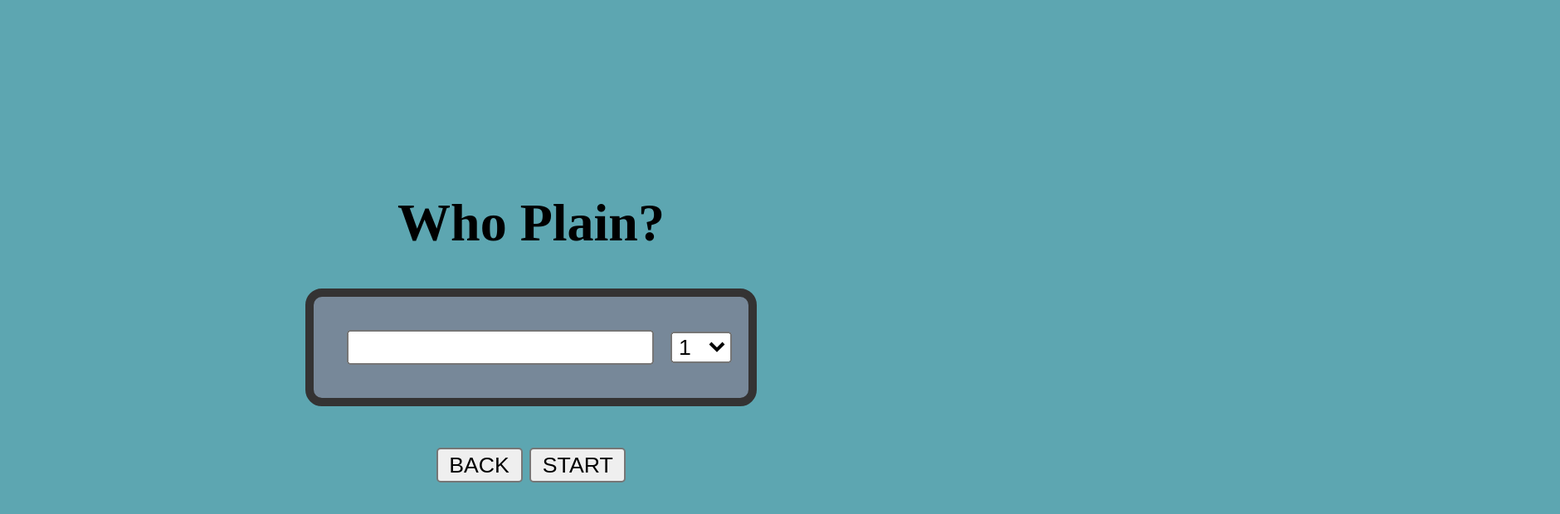
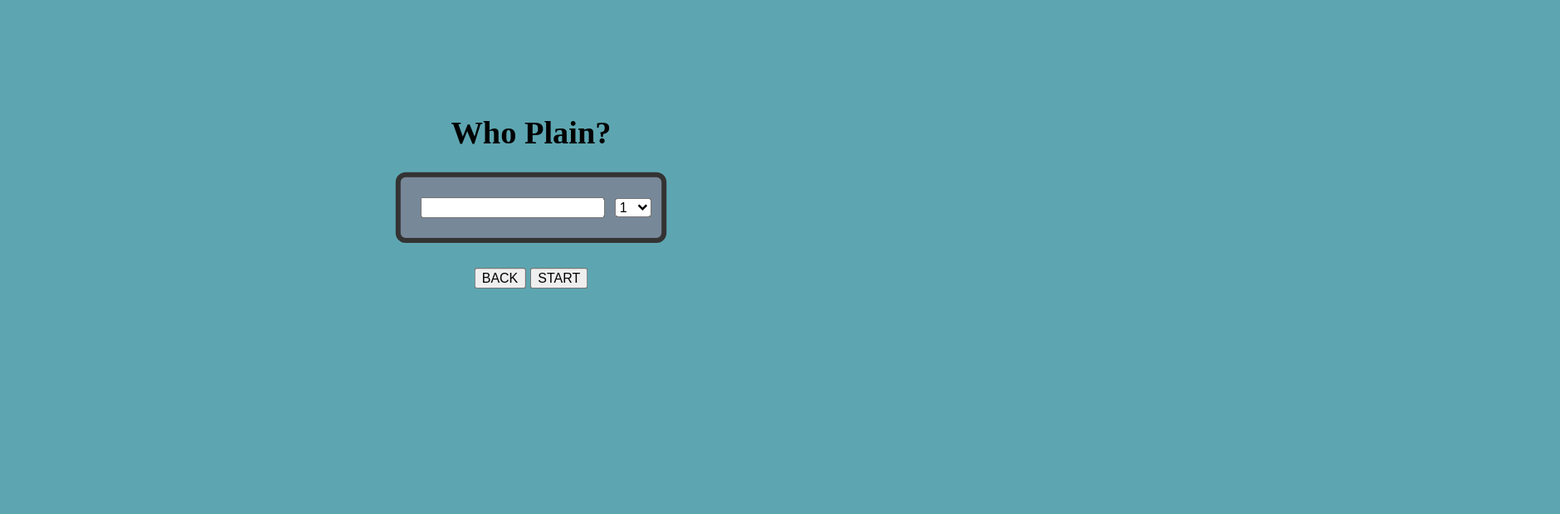
Before and after one commit to DMWH-Bsmith/killer, a plain HTML site: page index.html in a window 1280 px wide. Both pictures are taken after a click on the button "NEXT". Shown: the whole page at 83% size, 1880 px wide, since content can reach past the window. Drawn offline with Linux system fonts and the light colour scheme.

Commit message:
more stylingggg

```diff
--- a/style.css
+++ b/style.css
@@ -8,10 +8,7 @@ body {
 
 .content {
     padding: 20px;
-    /* background-color: white;  */
     background-color: rgb(93, 166, 177);
-
-    /* Ensure inner content has a different background if needed */
 }
 
 
@@ -24,30 +21,24 @@ body {
 
 .first, .second {
     overflow: hidden;
-    transform: scale(2);
+    transform: scale(1.2);
     transform-origin: center;
 }
 
 .first, .second, .third {
-    margin-top: 190px;
+    margin-top: 25px;
     min-height: 400px;
     background-color: rgb(93, 166, 177);
 }
 
 .third {
     overflow: hidden;
-
     transform: scale(1.5);
-    /* Adjust the scale factor as needed */
     transform-origin: center;
     padding-left: 20px;
     padding-right: 50px;
 }
 
-/* .padded {
-    margin-top: 30px;
-
-} */
 
 .players {
     padding: 10px;
@@ -73,7 +64,7 @@ input {
     align-items: center;
     display: flex;
     flex-direction: row;
-    /* border: 2px solid rgb(52, 51, 51); */
+    justify-content: space-between;
 }
 
 
@@ -121,5 +112,6 @@ p {
 }
 
 .padded {
-    padding: 50px;
+    margin-top: 25px;
+    padding: 25px;
 }
```
